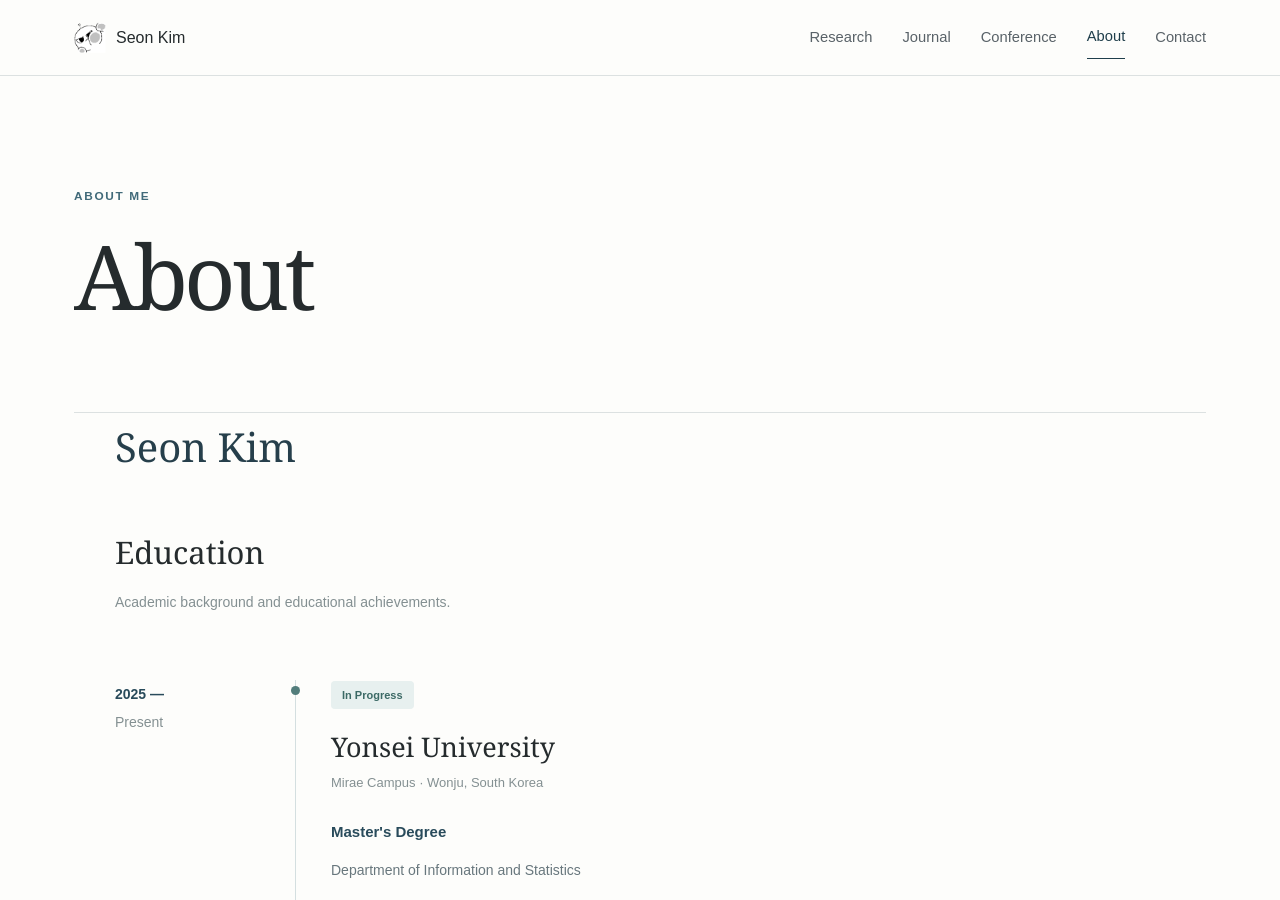
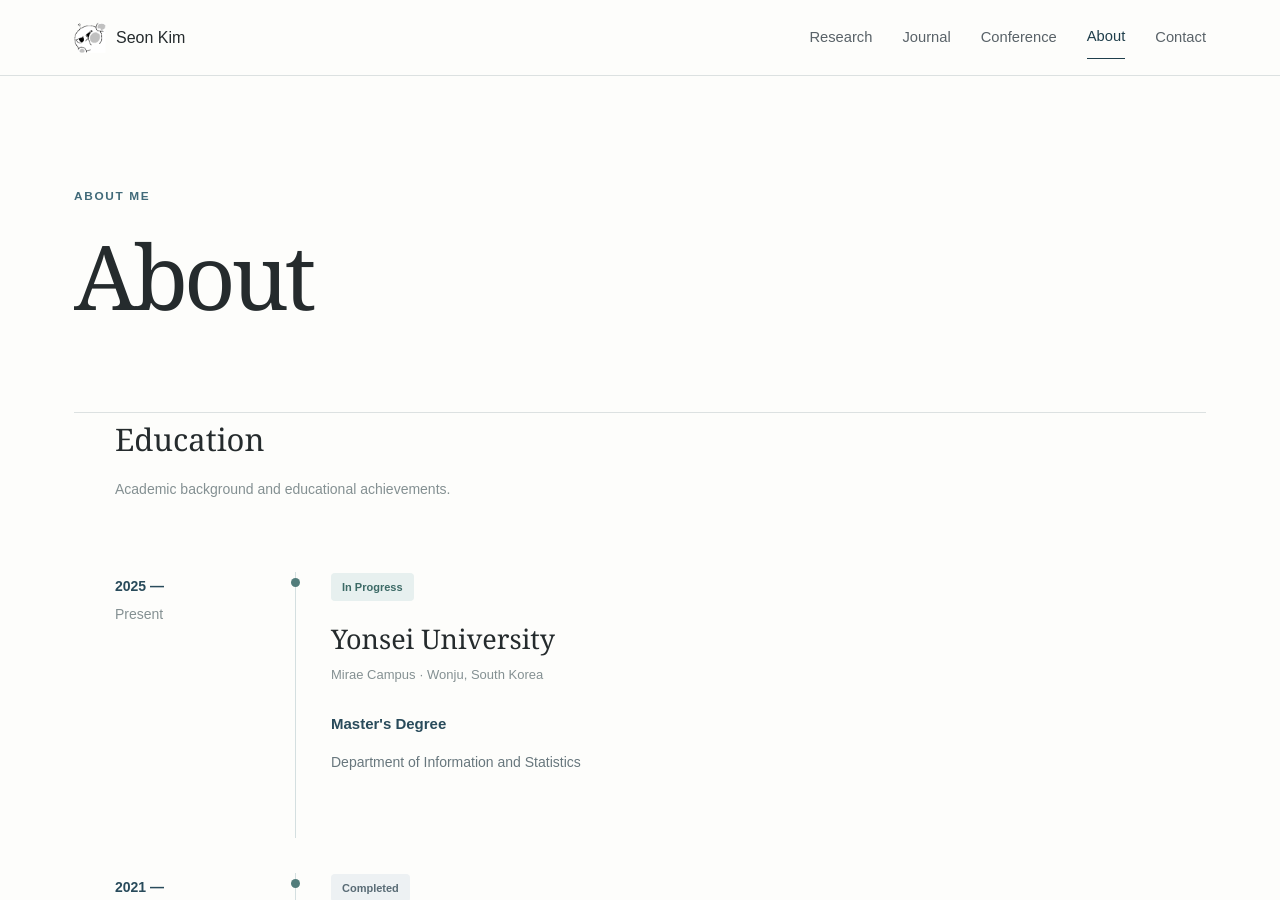
Before and after one commit to KSO012/KSO012.github.io, a Jekyll site: the page built from about.md, in a window 1280 px wide and 900 px high. Built offline with Jekyll 4.4.1, drawn with Linux system fonts in a browser that asks for light colours.

Commit message:
Update about.md

```diff
--- a/about.md
+++ b/about.md
@@ -11,11 +11,6 @@ permalink: /about/
 </section>
 
 <div class="about-page">
-
-  <!-- Name -->
-  <div class="about-name">
-    <h2>Seon Kim</h2>
-  </div>
 
   <!-- Education Heading -->
   <div class="about-section-heading">
```
